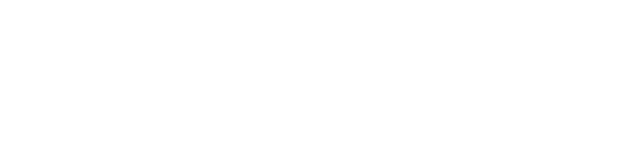
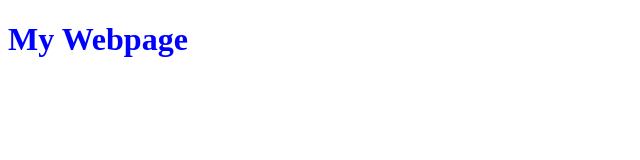
Before and after one commit to nigarjafar/Week03Day01, a plain HTML site: page index.html in a window 1280 px wide. Shown: the whole page, without its empty margins (0-640 px from the left). Drawn offline with Linux system fonts and the light colour scheme.

Commit message:
H1 was created (html and css)

```diff
--- a/index.html
+++ b/index.html
@@ -5,6 +5,6 @@
 	<link rel="stylesheet" type="text/css" href="style.css">
 </head>
 <body>
-
+	<h1>My Webpage</h1>
 </body>
 </html>
--- a/style.css
+++ b/style.css
@@ -0,0 +1,3 @@
+h1{
+color:blue;
+}
```
